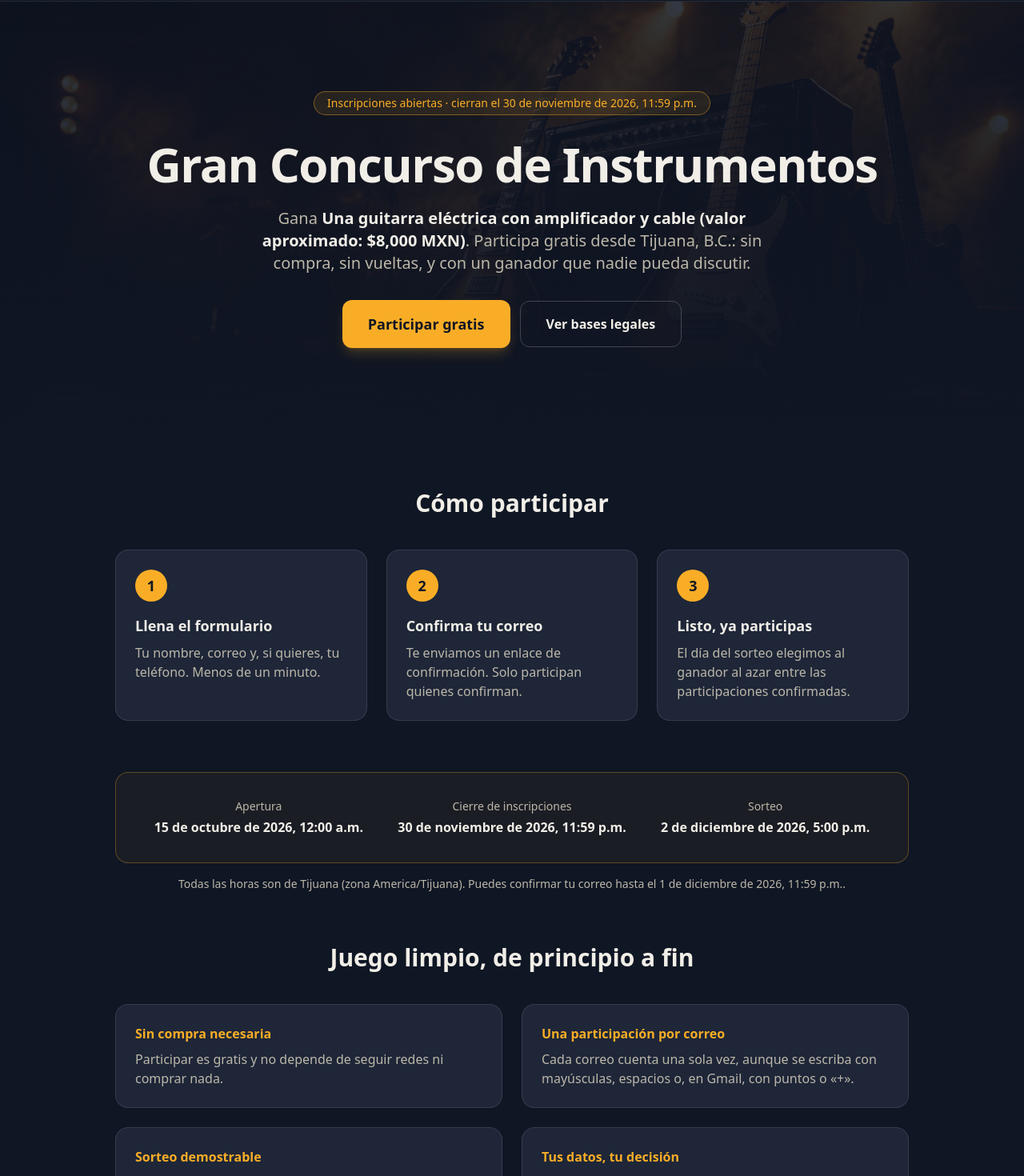
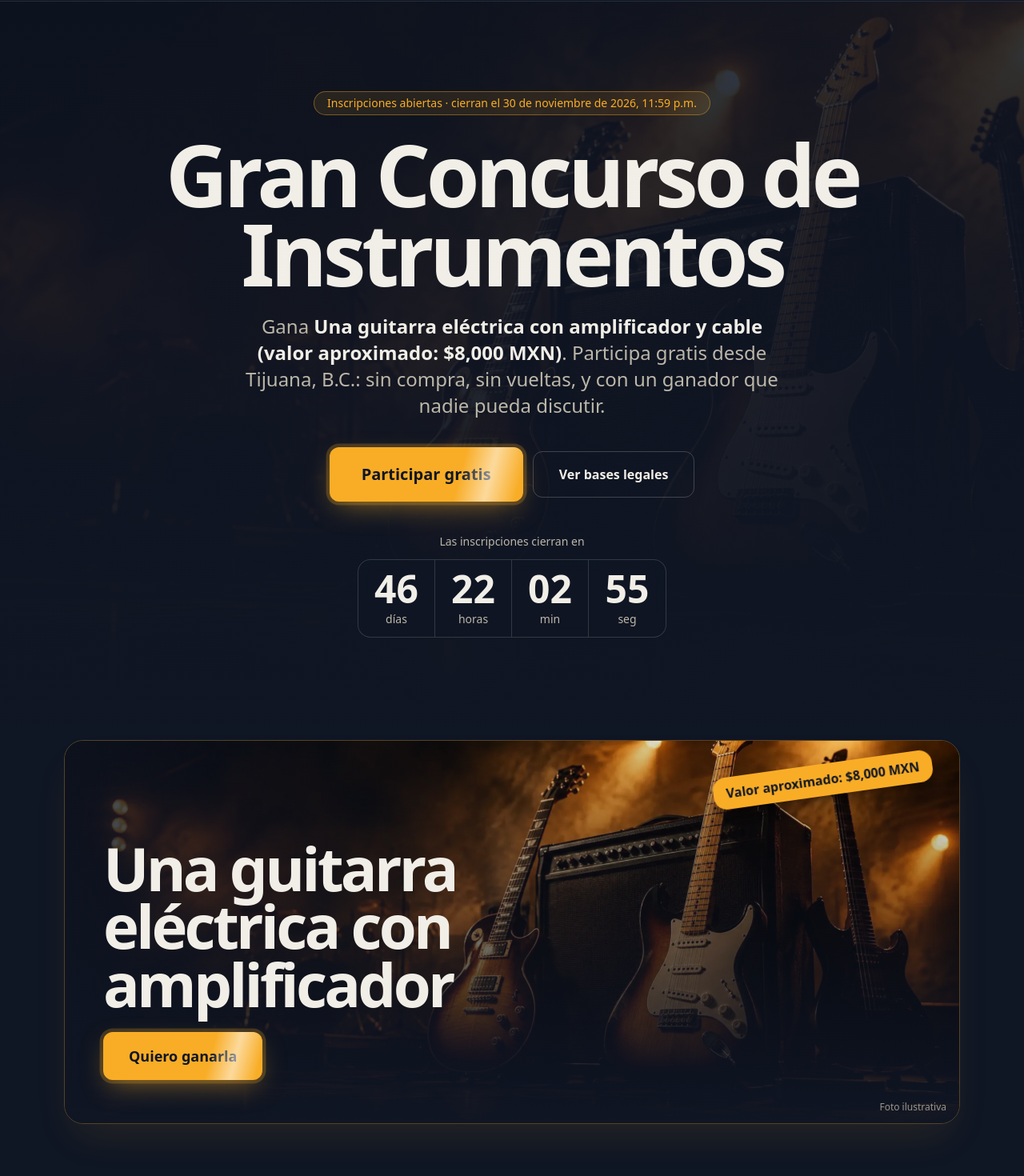
Before and after one commit to osalgado50/concurso-instrumentos, a React (Vite) app: page / in a window 1280 px wide. Shown: the part 55-1525 px from the top of the page at 80% size. Built offline with nearby package versions, Linux system fonts and the light colour scheme.

Commit message:
Rediseña portada: titular grande, sección del premio, cuenta atrás y animaciones; hero en WebP
Co-Authored-By: Claude Sonnet 5.5 <noreply@anthropic.com>
Claude-Session: https://claude.ai/code/session_01QZj2VM5f8vftRAHSP6HPik

```diff
--- a/src/components/Landing.tsx
+++ b/src/components/Landing.tsx
@@ -40,6 +40,37 @@ const trust = [
   },
 ];
 
+/** Cuenta atrás hasta el cierre: da sentido de urgencia real y se actualiza cada segundo. */
+function Countdown({ to, now }: { to: Date; now: Date }) {
+  const ms = Math.max(0, to.getTime() - now.getTime());
+  const s = Math.floor(ms / 1000);
+  const parts = [
+    { v: Math.floor(s / 86400), l: 'días' },
+    { v: Math.floor((s % 86400) / 3600), l: 'horas' },
+    { v: Math.floor((s % 3600) / 60), l: 'min' },
+    { v: s % 60, l: 'seg' },
+  ];
+  return (
+    <div className="mt-10">
+      <p className="text-sm text-ink-soft">Las inscripciones cierran en</p>
+      <div
+        role="timer"
+        aria-label={`${parts[0].v} días, ${parts[1].v} horas y ${parts[2].v} minutos para el cierre`}
+        className="mt-3 inline-flex divide-x divide-white/15 rounded-2xl border border-white/15 bg-night/60 backdrop-blur"
+      >
+        {parts.map((p) => (
+          <div key={p.l} className="w-16 sm:w-24 py-3 text-center">
+            <div className="text-3xl sm:text-5xl font-black tabular-nums leading-none">
+              {String(p.v).padStart(2, '0')}
+            </div>
+            <div className="mt-1 text-xs sm:text-sm text-ink-soft">{p.l}</div>
+          </div>
+        ))}
+      </div>
+    </div>
+  );
+}
+
 export default function Landing() {
   // El reloj refresca la insignia y los botones al llegar la hora de apertura o cierre.
   const now = useNow();
@@ -64,23 +95,23 @@ export default function Landing() {
           className="absolute inset-0 h-full w-full object-cover opacity-25"
         />
         <div className="absolute inset-0 bg-gradient-to-b from-night/40 via-night/70 to-night" />
-        <div className="relative mx-auto max-w-5xl px-4 py-20 md:py-28 text-center">
+        <div className="relative mx-auto max-w-5xl px-4 py-16 md:py-28 text-center">
           <p className="inline-block rounded-full border border-brand/40 bg-brand/10 px-4 py-1 text-sm text-brand">
             {badge}
           </p>
-          <h1 className="mt-6 text-4xl md:text-6xl font-black tracking-tight leading-tight">
+          <h1 className="title-sweep mt-6 text-[clamp(2.9rem,11vw,6.75rem)] font-black tracking-tighter leading-[0.92] text-ink">
             {config.title}
           </h1>
-          <p className="mt-4 text-lg md:text-xl text-ink-soft max-w-2xl mx-auto">
+          <p className="mt-6 text-xl md:text-2xl text-ink-soft max-w-2xl mx-auto leading-snug">
             Gana <strong className="text-ink">{config.prize}</strong>. Participa
             gratis desde {config.city}: sin compra, sin vueltas, y con un
             ganador que nadie pueda discutir.
           </p>
-          <div className="mt-8 flex flex-col sm:flex-row items-center justify-center gap-3">
+          <div className="mt-9 flex flex-col sm:flex-row items-center justify-center gap-3">
             {open ? (
               <a
                 href="#/inscribir"
-                className="rounded-xl bg-brand px-8 py-4 text-lg font-bold text-night shadow-lg shadow-brand/20 hover:brightness-110 transition"
+                className="cta-live rounded-xl bg-brand px-10 py-5 text-xl font-extrabold text-night"
               >
                 Participar gratis
               </a>
@@ -96,6 +127,53 @@ export default function Landing() {
               Ver bases legales
             </a>
           </div>
+          {open && <Countdown to={deadline()} now={now} />}
+        </div>
+      </section>
+
+      {/* El premio */}
+      <section
+        aria-labelledby="premio"
+        className="mx-auto max-w-6xl px-4 pt-4 pb-16 md:pb-24"
+      >
+        <div className="relative isolate overflow-hidden rounded-3xl border border-brand/30 shadow-2xl shadow-brand/10 aspect-[4/5] sm:aspect-[16/10] lg:aspect-[21/9]">
+          <img
+            src={config.prizeImage}
+            alt="Guitarras eléctricas y amplificador sobre un escenario iluminado"
+            width={1920}
+            height={1024}
+            loading="lazy"
+            decoding="async"
+            className="prize-drift absolute inset-0 -z-10 h-full w-full object-cover object-[78%_55%]"
+          />
+          <div className="absolute inset-0 -z-10 bg-gradient-to-t from-night via-night/45 to-transparent" />
+          <div className="absolute inset-0 -z-10 bg-gradient-to-r from-night/80 via-night/20 to-transparent" />
+
+          <p className="prize-float absolute right-4 top-4 md:right-8 md:top-8 -rotate-[4deg] rounded-2xl bg-brand px-4 py-2 text-sm md:text-base font-extrabold text-night shadow-xl shadow-black/40">
+            {config.prizeValue}
+          </p>
+
+          <div className="absolute inset-x-0 bottom-0 p-6 md:p-12 max-w-3xl">
+            <h2
+              id="premio"
+              className="text-[clamp(2.2rem,7vw,4.75rem)] font-black tracking-tighter leading-[0.95] text-ink"
+            >
+              {config.prizeHeadline}
+            </h2>
+            {open && (
+              <a
+                href="#/inscribir"
+                className="cta-live mt-6 inline-block rounded-xl bg-brand px-8 py-4 text-lg font-extrabold text-night"
+              >
+                Quiero ganarla
+              </a>
+            )}
+          </div>
+          {config.prizeImageIsPlaceholder && (
+            <p className="absolute bottom-3 right-4 text-xs text-ink-soft/80">
+              Foto ilustrativa
+            </p>
+          )}
         </div>
       </section>
 
--- a/src/config.ts
+++ b/src/config.ts
@@ -47,5 +47,15 @@ export const config = {
   // PROVISIONAL: correo de contacto real de la tienda
   contactEmail: 'concurso@tutiendadeinstrumentos.mx',
 
-  heroImage: './hero.jpg',
+  heroImage: './hero.webp',
+
+  // Sección destacada del premio. PROVISIONAL: sustituye por los datos reales.
+  prizeHeadline: 'Una guitarra eléctrica con amplificador',
+  prizeValue: 'Valor aproximado: $8,000 MXN',
+  // Foto del premio. PROVISIONAL: ahora se usa la imagen de portada; cuando
+  // el cliente envíe la foto real, ponla en public/ y cambia esta ruta.
+  prizeImage: './hero.webp',
+  // Mientras sea true, la foto lleva la nota "Foto ilustrativa". Ponlo en
+  // false cuando prizeImage sea la foto real del premio.
+  prizeImageIsPlaceholder: true,
 };
--- a/src/styles.css
+++ b/src/styles.css
@@ -13,6 +13,128 @@ html {
   scroll-behavior: smooth;
 }
 
+/* ---------- Movimiento (solo si la persona no pidió reducirlo) ---------- */
+
+/* Foco visible para teclado en todos los enlaces y botones */
+a:focus-visible,
+button:focus-visible {
+  outline: 3px solid var(--color-brand);
+  outline-offset: 3px;
+}
+
+@media (prefers-reduced-motion: no-preference) {
+  /* Un único momento al cargar: un foco de escenario cruza el titular. */
+  @supports (background-clip: text) or (-webkit-background-clip: text) {
+    .title-sweep {
+      background-image: linear-gradient(
+        100deg,
+        var(--color-ink) 0 38%,
+        #fff 45%,
+        var(--color-brand) 50%,
+        var(--color-ink) 58% 100%
+      );
+      background-size: 300% 100%;
+      -webkit-background-clip: text;
+      background-clip: text;
+      -webkit-text-fill-color: transparent;
+      animation: title-sweep 2.2s cubic-bezier(0.22, 0.61, 0.36, 1) 0.2s 1 both;
+    }
+  }
+
+  /* Botón principal: late despacio como el piloto de un amplificador. */
+  .cta-live {
+    animation: cta-glow 3.4s ease-in-out infinite;
+  }
+  .cta-live::after {
+    content: '';
+    position: absolute;
+    inset: 0;
+    background: linear-gradient(
+      105deg,
+      transparent 35%,
+      rgb(255 255 255 / 0.55) 50%,
+      transparent 65%
+    );
+    transform: translateX(-120%);
+    animation: cta-shine 5.5s ease-in-out 1.5s infinite;
+  }
+  .cta-live:hover {
+    animation-play-state: paused;
+    transform: translateY(-2px) scale(1.03);
+  }
+  .cta-live:active {
+    transform: translateY(0) scale(0.98);
+  }
+
+  /* Foto del premio: deriva lenta, como una cámara que se acerca. */
+  .prize-drift {
+    animation: prize-drift 24s ease-in-out infinite alternate;
+  }
+
+  /* Etiqueta de valor: flota suavemente. */
+  .prize-float {
+    animation: prize-float 5s ease-in-out infinite;
+  }
+}
+
+.cta-live {
+  position: relative;
+  overflow: hidden;
+  transition: transform 0.2s ease;
+}
+
+@keyframes title-sweep {
+  from {
+    background-position: 100% 0;
+  }
+  to {
+    background-position: 0% 0;
+  }
+}
+
+@keyframes cta-glow {
+  0%,
+  100% {
+    box-shadow:
+      0 10px 30px -10px oklch(0.8 0.16 75 / 0.45),
+      0 0 0 0 oklch(0.8 0.16 75 / 0.35);
+  }
+  50% {
+    box-shadow:
+      0 14px 40px -8px oklch(0.8 0.16 75 / 0.7),
+      0 0 0 12px oklch(0.8 0.16 75 / 0);
+  }
+}
+
+@keyframes cta-shine {
+  0%,
+  60% {
+    transform: translateX(-120%);
+  }
+  100% {
+    transform: translateX(120%);
+  }
+}
+
+@keyframes prize-drift {
+  from {
+    transform: scale(1) translate3d(0, 0, 0);
+  }
+  to {
+    transform: scale(1.08) translate3d(-1.5%, -1%, 0);
+  }
+}
+
+@keyframes prize-float {
+  0%,
+  100% {
+    transform: rotate(-4deg) translateY(0);
+  }
+  50% {
+    transform: rotate(-4deg) translateY(-8px);
+  }
+}
+
 body {
   background-color: var(--color-night);
   color: var(--color-ink);
```
Also changed, not shown: public/hero.jpg (deleted), public/hero.webp (added).
